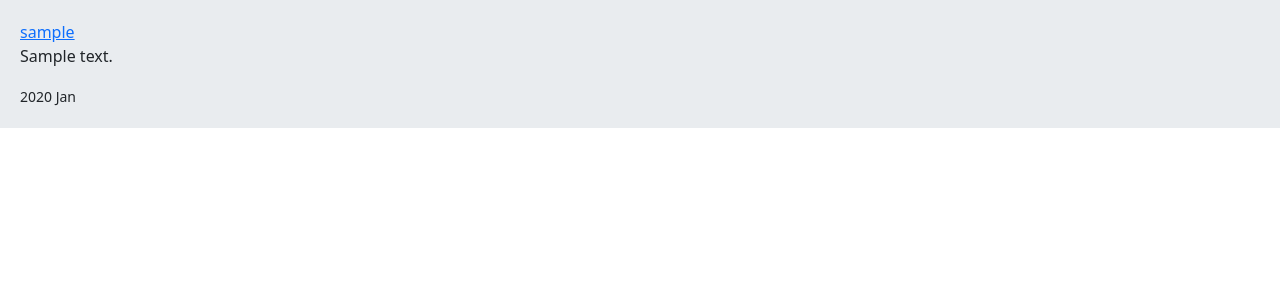
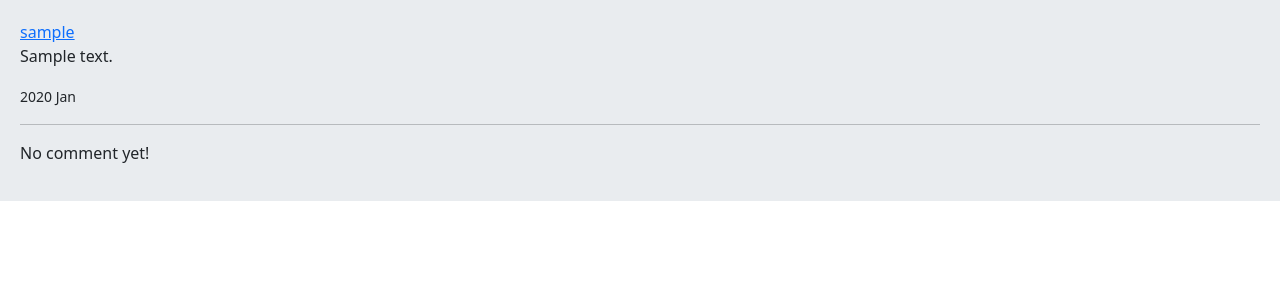
Before and after one commit to Ali-Samaaa/social_media, a Django app: a page that uses home/templates/home/detail.html in a window 1280 px wide. Shown: the part 56-356 px from the top of the page. Run offline with Django 5.2, Linux system fonts and the light colour scheme; tables that the repository leaves empty hold one stand-in row (values such as "Sample post").

Commit message:
show comment in detail template

```diff
--- a/home/templates/home/detail.html
+++ b/home/templates/home/detail.html
@@ -9,4 +9,13 @@
     <br/>
     <p>{{ post.body }}</p>
     <small>{{ post.updated|date:"Y M" }}</small>
+    <hr/>
+    {% for comment in comments %}
+        <div class="card bg-dark text-white">
+            <P class="card-header">{{ comment.user }} | {{ comment.created }}</P>
+            <p class="card-body">{{ comment.body }}</p>
+        </div>
+    {% empty %}
+        <p>No comment yet!</p>
+    {% endfor %}
 {% endblock %}
--- a/home/views.py
+++ b/home/views.py
@@ -1,6 +1,6 @@
 from django.shortcuts import render, redirect
 from django.views import View
-from .models import Post
+from .models import Post, Comment
 from django.contrib import messages
 from .forms import PostCreateUpdateForm
 from django.contrib.auth.models import User
@@ -17,7 +17,8 @@
 class PostDetailView(View):
     def get(self, request, post_id, post_slug):
         post = Post.objects.get(id=post_id, slug=post_slug)
-        return render(request, 'home/detail.html', {'post': post})
+        comments = post.pcomment.filter(is_reply=False)
+        return render(request, 'home/detail.html', {'post': post, 'comments': comments})
 
 
 class PostDeleteView(View):
```
